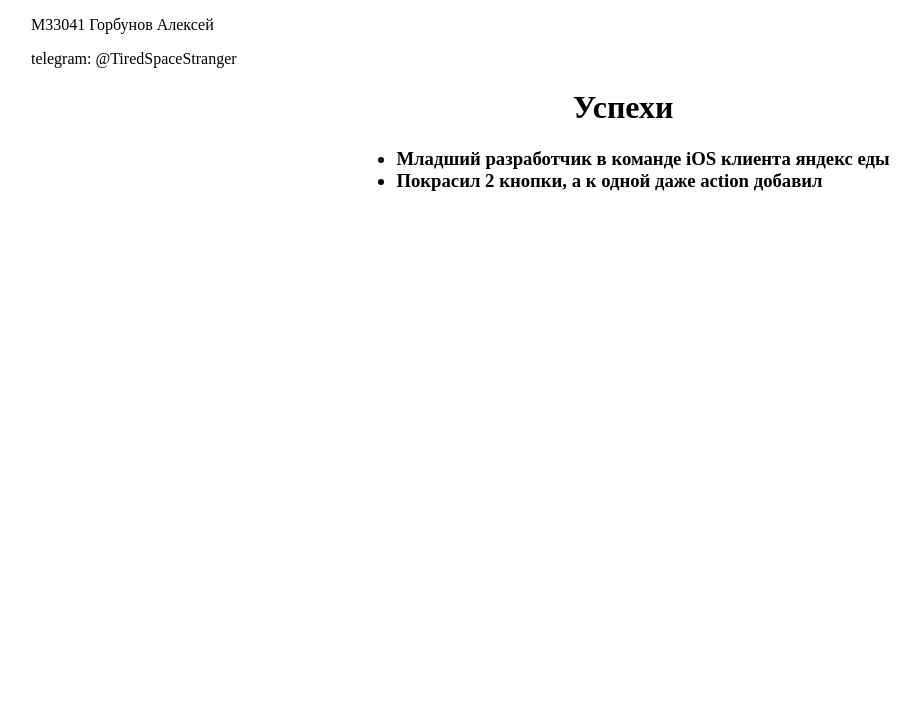
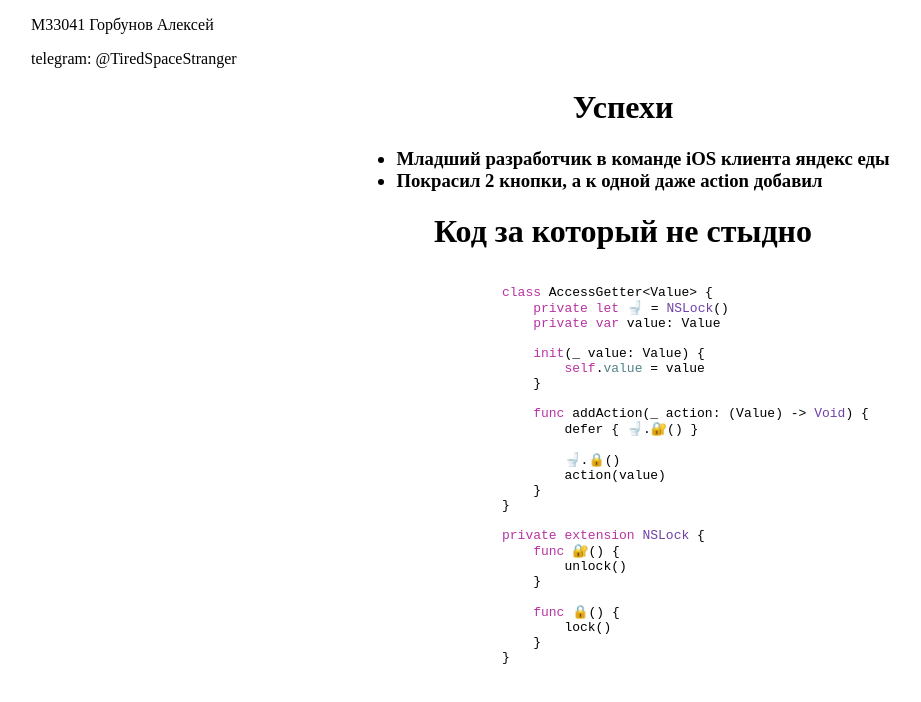
Before and after one commit to AlexeyGorbunov72/lab1WEEEEB, a plain HTML site: page index.html in a window 1280 px wide. Shown: the whole page, without its empty margins (17-938 px from the left). Drawn offline with Linux system fonts and the light colour scheme.

Commit message:
Добавил раздел код за который не стыдно

```diff
--- a/index.html
+++ b/index.html
@@ -27,5 +27,38 @@
                 </ul>
             </h3>
         </div>
+
+        <div id="header">
+            <h1>Код за который не стыдно</h1>
+        </div>
+
+        <div class="center">
+            <pre class="swift" style="font-family:monospace;">
+                <span style="color: #B833A1;">class</span> AccessGetter<span style="color: black;">&lt;</span>Value<span style="color: black;">&gt;</span> <span style="color: black;">&#123;</span>
+                    <span style="color: #B833A1;">private</span> <span style="color: #B833A1;">let</span> 🚽 = <span style="color: #6F41A7;">NSLock</span><span style="color: black;">&#40;</span><span style="color: black;">&#41;</span>
+                    <span style="color: #B833A1;">private</span> <span style="color: #B833A1;">var</span> value<span style="color: black;">:</span> Value
+                &nbsp;
+                    <span style="color: #B833A1;">init</span><span style="color: black;">&#40;</span>_ value<span style="color: black;">:</span> Value<span style="color: black;">&#41;</span> <span style="color: black;">&#123;</span>
+                        <span style="color: #B833A1;">self</span>.<span style="color: #508187;">value</span> = value
+                    <span style="color: black;">&#125;</span>
+                &nbsp;
+                    <span style="color: #B833A1;">func</span> addAction<span style="color: black;">&#40;</span>_ action<span style="color: black;">:</span> <span style="color: black;">&#40;</span>Value<span style="color: black;">&#41;</span> <span style="color: black;">-&gt;</span> <span style="color: #6F41A7;">Void</span><span style="color: black;">&#41;</span> <span style="color: black;">&#123;</span>
+                        defer <span style="color: black;">&#123;</span> 🚽.🔐<span style="color: black;">&#40;</span><span style="color: black;">&#41;</span> <span style="color: black;">&#125;</span>
+                &nbsp;
+                        🚽.🔒<span style="color: black;">&#40;</span><span style="color: black;">&#41;</span>
+                        action<span style="color: black;">&#40;</span>value<span style="color: black;">&#41;</span>
+                    <span style="color: black;">&#125;</span>
+                <span style="color: black;">&#125;</span>
+                &nbsp;
+                <span style="color: #B833A1;">private</span> <span style="color: #B833A1;">extension</span> <span style="color: #6F41A7;">NSLock</span> <span style="color: black;">&#123;</span>
+                    <span style="color: #B833A1;">func</span> 🔐<span style="color: black;">&#40;</span><span style="color: black;">&#41;</span> <span style="color: black;">&#123;</span>
+                        unlock<span style="color: black;">&#40;</span><span style="color: black;">&#41;</span>
+                    <span style="color: black;">&#125;</span>
+                &nbsp;
+                    <span style="color: #B833A1;">func</span> 🔒<span style="color: black;">&#40;</span><span style="color: black;">&#41;</span> <span style="color: black;">&#123;</span>
+                        lock<span style="color: black;">&#40;</span><span style="color: black;">&#41;</span>
+                    <span style="color: black;">&#125;</span>
+                <span style="color: black;">&#125;</span></pre>
+        </div>
     </body>
 </html>
--- a/style.css
+++ b/style.css
@@ -17,3 +17,8 @@
     display: table;
     margin: 0 auto;
 }
+
+.center {
+    display: flex;
+    justify-content: center;
+    }
```
